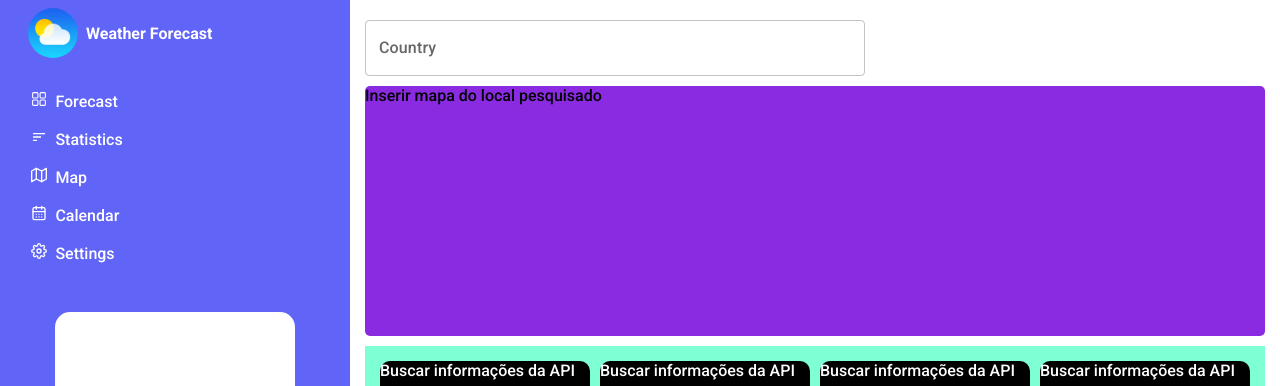
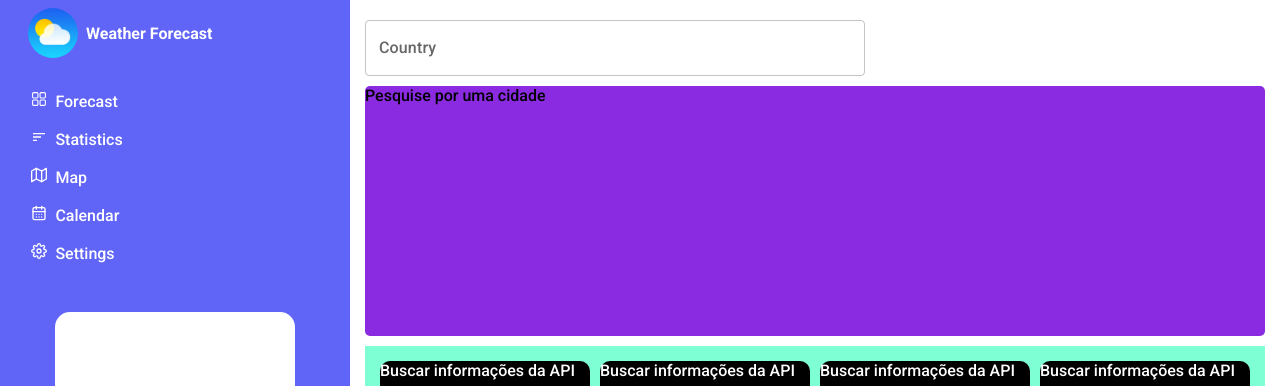
Before and after one commit to Wagner-Goulart/react-weather-forecast, a React (Vite) app: page / in a window 1280 px wide. Shown: the top 386 px of the page. Built offline with nearby package versions, Linux system fonts and the light colour scheme; no server answers.

Commit message:
ADD: Adicionado busca de cidade através de API de Geolacalização
Signed-off-by: Wagner <wagnergoulart0@gmail.com>

```diff
--- a/src/components/search-bar/search-bar.jsx
+++ b/src/components/search-bar/search-bar.jsx
@@ -1,9 +1,12 @@
+/* eslint-disable no-undef */
+/* eslint-disable no-unused-vars */
 import Box from "@mui/material/Box";
 import TextField from "@mui/material/TextField";
 import "./search-bar.styles.css";
-import { useState } from "react";
+import { useContext, useState } from "react";
 
 import { ThemeProvider, createTheme } from "@mui/material/styles";
+import { CityContext } from "../../contexts/cityContext";
 
 const theme = createTheme({
   palette: {
@@ -14,16 +17,38 @@ const theme = createTheme({
 });
 
 export default function SearchBar() {
-  const [value, setValue] = useState('');
+
+  const { setCity } = useContext(CityContext)
+  const [ value, setValue] = useState('')
 
   const handleChange = (e)=> {
     setValue(e.target.value)
   }
 
   const handleKeyPress = (e) => {
+
+    if(!value) {
+      return
+    }
+
     if(e.key === "Enter"){
-      console.log(value)
-      setValue('')
+      try{
+        const fetchCity =  async()=> {
+          const response = await fetch (`http://api.openweathermap.org/geo/1.0/direct?q=${value}&limit=1&appid=4cb5a31adc4fff6205dbb26aa82448a3`)
+
+          const data = await response.json()
+          setCity(data)
+
+        }
+        fetchCity()
+        setValue('')
+
+      }catch (e) {
+
+        console.error ("ERRO AO TENTAR BUSCA AS INFORMAÇÕES NA API " + e)
+      }
+
+
     }
 
   }
--- /dev/null
+++ b/src/contexts/cityContext.jsx
@@ -0,0 +1,15 @@
+/* eslint-disable react/prop-types */
+/* eslint-disable no-unused-vars */
+import { createContext, useState } from "react";
+
+export const CityContext = createContext();
+
+export const CityProvider = ({ children }) => {
+  const [city, setCity] = useState();
+
+  return (
+    <CityContext.Provider value={{ city, setCity }}>
+      {children}
+    </CityContext.Provider>
+  );
+};
--- a/src/main.jsx
+++ b/src/main.jsx
@@ -1,10 +1,13 @@
-import React from 'react'
-import ReactDOM from 'react-dom/client'
-import App from './App.jsx'
-import './global.css'
+import React from "react";
+import ReactDOM from "react-dom/client";
+import App from "./App.jsx";
+import "./global.css";
+import { CityProvider } from "./contexts/cityContext.jsx";
 
-ReactDOM.createRoot(document.getElementById('root')).render(
+ReactDOM.createRoot(document.getElementById("root")).render(
   <React.StrictMode>
-    <App />
-  </React.StrictMode>,
-)
+    <CityProvider>
+      <App />
+    </CityProvider>
+  </React.StrictMode>
+);
--- a/src/pages/hero/hero.jsx
+++ b/src/pages/hero/hero.jsx
@@ -1,9 +1,19 @@
+/* eslint-disable no-unused-vars */
+/* eslint-disable no-undef */
 import './hero.style.css'
+import { useContext } from 'react'
+import { CityContext } from "../../contexts/cityContext";
 
 function Hero(){
+
+  const { city } = useContext(CityContext)
+
+  console.log(city)
+
+
     return (
         <section className="hero-section">
-          Inserir mapa do local pesquisado
+          {city && city[0] && city[0].name ? city[0].name : "Pesquise por uma cidade"}
         </section>
     )
 }
```
